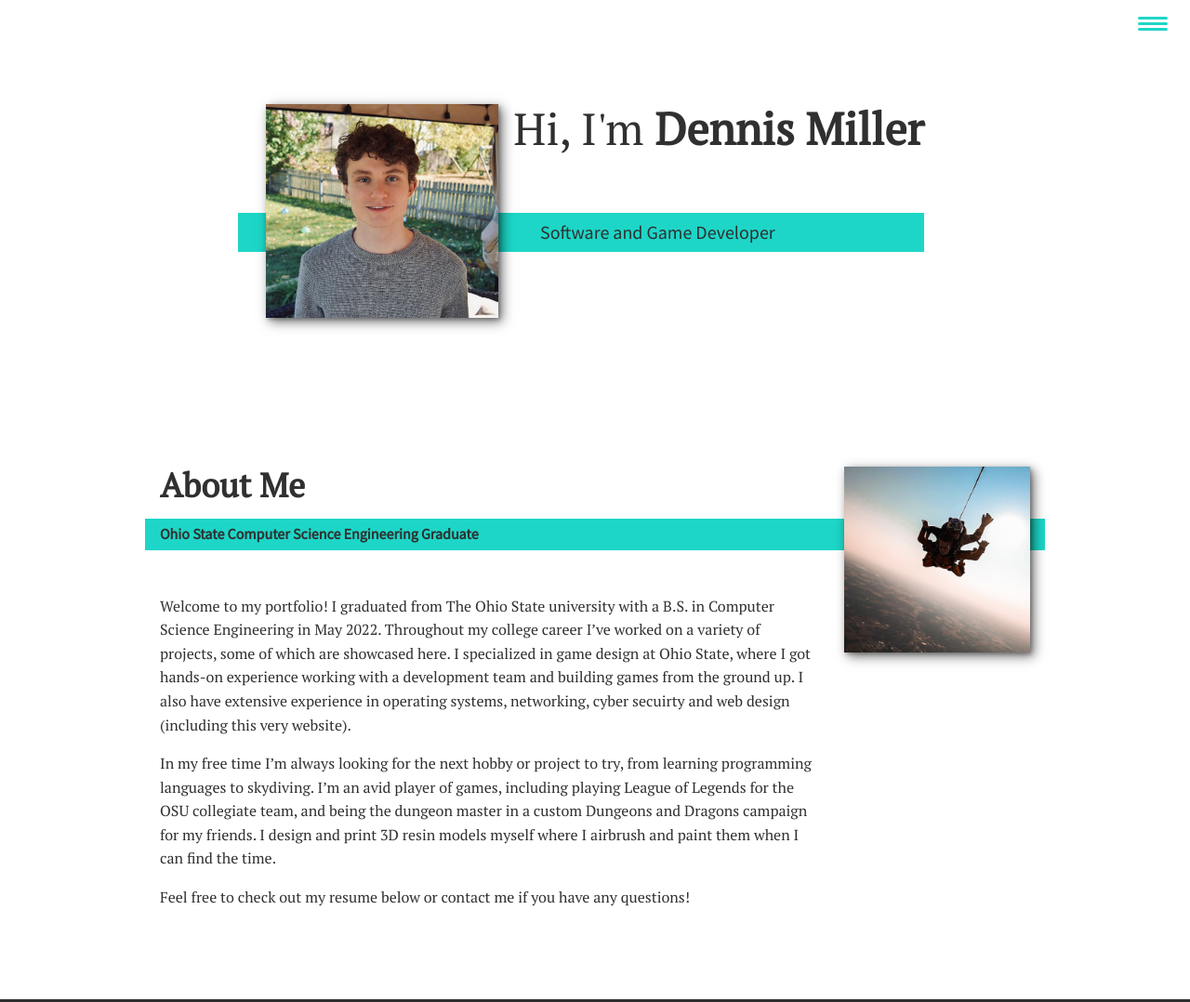
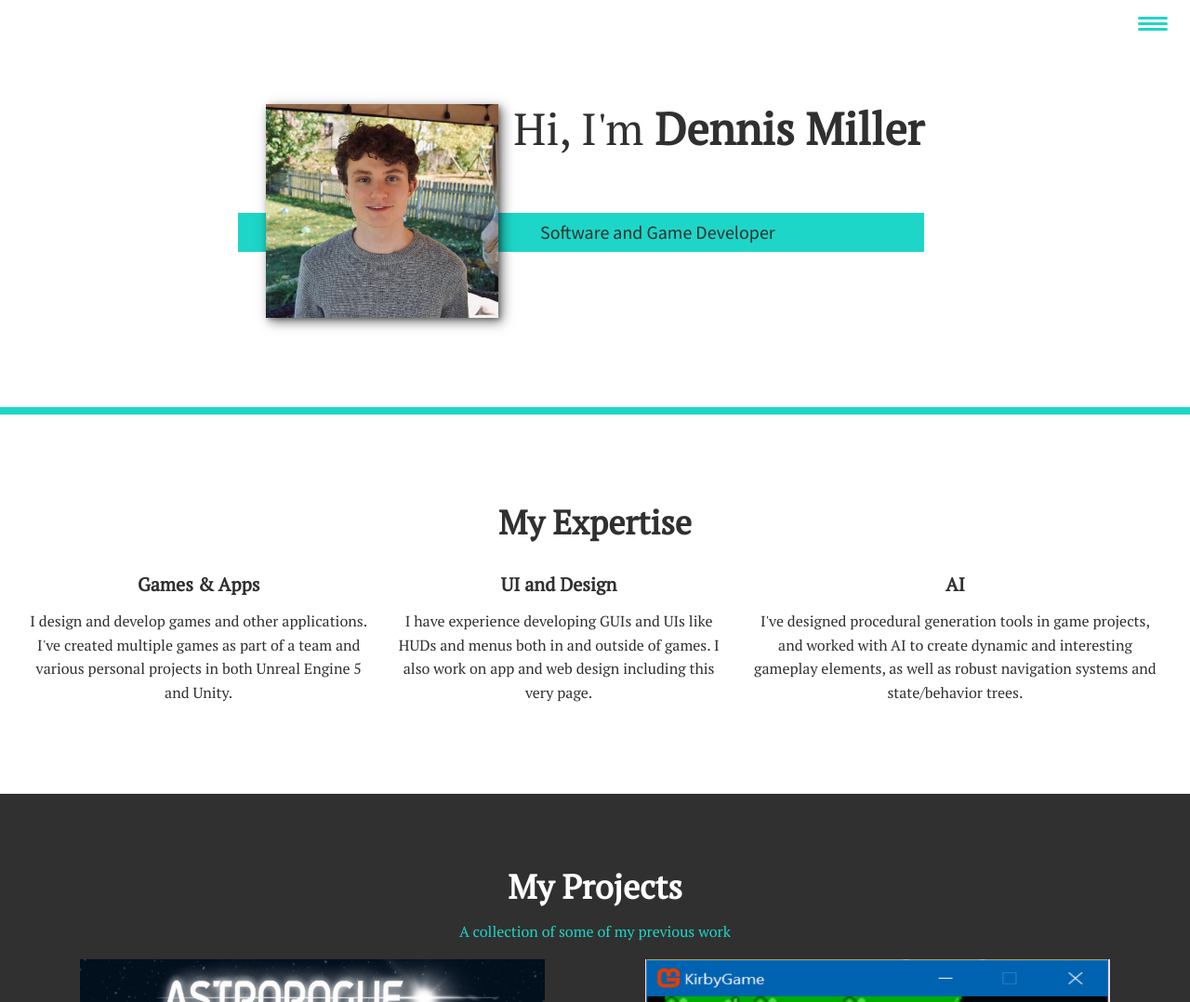
Before and after one commit to DeanIce/DeanIce.github.io, a plain HTML site: page index.html in a window 1280 px wide. Shown: the top 1078 px of the page at 93% size. Drawn offline with nearby package versions, Linux system fonts and the light colour scheme.

Commit message:
New portfolio item and services

```diff
--- a/index.html
+++ b/index.html
@@ -35,22 +35,31 @@
             <img src = "images/dennis_close.jpg" alt ="a picture of Dennis" class ="portrait_img">
         </section>
 
-        <!-- About -->
-        <section class="about_me" id = "about">
-            <h2 class="about_title">About Me</h2>
-            <p class="about_subtitle">Ohio State Computer Science Engineering Graduate</p>
+        <p class="services_subtitle"></p>
 
-            <div class="about_body">
-                <p>Welcome to my portfolio! I graduated from The Ohio State university with a B.S. in Computer Science Engineering in May 2022. Throughout my college career I’ve worked on a variety of projects, some of which are showcased here.
-                     I specialized in game design at Ohio State, where I got hands-on experience working with a development team and building games from the ground up. I also have extensive experience in operating systems, networking,
-                    cyber secuirty and web design (including this very website).</p>
-                <p>In my free time I’m always looking for the next hobby or project to try, from learning programming languages to skydiving. I’m an avid player of games, including playing League of Legends for the OSU collegiate team,
-                     and being the dungeon master in a custom Dungeons and Dragons campaign for my friends. I design and print 3D resin models myself where I airbrush and paint them when I can find the time.</p>
-                <p>Feel free to check out my resume below or contact me if you have any questions!</p>
+        <!-- Services -->
+        <section class="my_services" id = "services">
+            <h2 class="services_title">My Expertise</h2>
+            <div class="services">
+                <div class="service">
+                    <h3>Games & Apps</h3>
+                    <p>I design and develop games and other applications. I've created multiple games as part of a team and various personal projects in both
+                        Unreal Engine 5 and Unity.
+                    </p>
+                </div>
+                <div class="service">
+                    <h3>UI and Design</h3>
+                    <p>I have experience developing GUIs and UIs like HUDs and menus both in and outside of games. I also work on app and web design including this very page.</p>
+                </div>
+                <div class="service">
+                    <h3>AI</h3>
+                    <p>I've designed procedural generation tools in game projects, and worked with AI to create dynamic and interesting gameplay elements, as well
+                        as robust navigation systems and state/behavior trees.
+                    </p>
+                </div>
             </div>
+        </section>
 
-            <img src="images/skydive_edited.JPEG" alt="About me picture" class="about_me_img">
-        </section>
 
         <!-- Projects -->
         <section class="my_projects" id="projects">
@@ -64,7 +73,27 @@
                 <a href="portfolio_item_2.html" class="portfolio_item">
                     <img src="images/kirby.png" alt="" class = "portfolio_image">
                 </a>
+                <a href="portfolio_item_3.html" class="portfolio_item">
+                    <img src="images/axe.jpg" alt="" class = "portfolio_image">
+                </a>
             </div>
+        </section>
+
+        <!-- About -->
+        <section class="about_me" id = "about">
+            <h2 class="about_title">About Me</h2>
+            <p class="about_subtitle">Ohio State Computer Science Engineering Graduate</p>
+
+            <div class="about_body">
+                <p>I graduated from The Ohio State university with a B.S. in Computer Science Engineering in May 2022. Throughout my college career I’ve worked on a variety of projects, some of which are showcased here.
+                     I specialized in game design at Ohio State, where I got hands-on experience working with a development team and building games from the ground up. I also have extensive experience in operating systems, networking,
+                    cyber secuirty and web design (including this very website).</p>
+                <p>In my free time I’m always looking for the next hobby or project to try, from learning programming languages to skydiving. I’m an avid player of games, including playing League of Legends for the OSU collegiate team,
+                     and being the dungeon master in a custom Dungeons and Dragons campaign for my friends. I design and print 3D resin models myself where I airbrush and paint them when I can find the time.</p>
+                <p>Feel free to check out my resume below or contact me if you have any questions!</p>
+            </div>
+
+            <img src="images/skydive_edited.JPEG" alt="About me picture" class="about_me_img">
         </section>
 
         <!-- Footer -->
--- a/stylesheets/style.css
+++ b/stylesheets/style.css
@@ -78,7 +78,8 @@ h3 { font-size: var(--fs-h3)}
 }
 
 .about_subtitle,
-.intro_subtitle {
+.intro_subtitle,
+.services_subtitle {
     background: var(--clr-accent);
     font-family: var(--ff-sans);
     margin-bottom: 1em;
@@ -345,6 +346,47 @@ header{
     text-decoration: underline;
 }
 
+.my_services{
+    background-color: (--clr-bg);
+    color: (--clr-bg);
+    text-align: center;
+}
+
+.services_title{
+    color: var(--clr-dark);
+    position: relative;
+    margin-bottom: 1em;
+}
+
+.service{
+    max-width: 500px;
+    margin: 0 auto;
+    text-align: center;
+}
+
+
+@media (min-width: 800px){
+    .services{
+        display: flex;
+        max-width: 2000px;
+        margin: 0auto;
+    }
+
+    .services_subtitle{
+        grid-column: 1/ -1;
+        grid-row: 2;
+        position: relative;
+        left: -1em;
+        width: calc(100% + 2em);
+        padding-left: 1em;
+        padding-right: calc(200px + 4em);
+    }
+
+    .service + .service{
+        margin-left: 2em;
+    }
+}
+
 /* project pages */
 
 .project_item{
```
Also changed, not shown: portfolio_item_3.html (added, +65 -0 lines), images/UE5.png (added), images/axe.jpg (added), images/codeimage.png (added).
